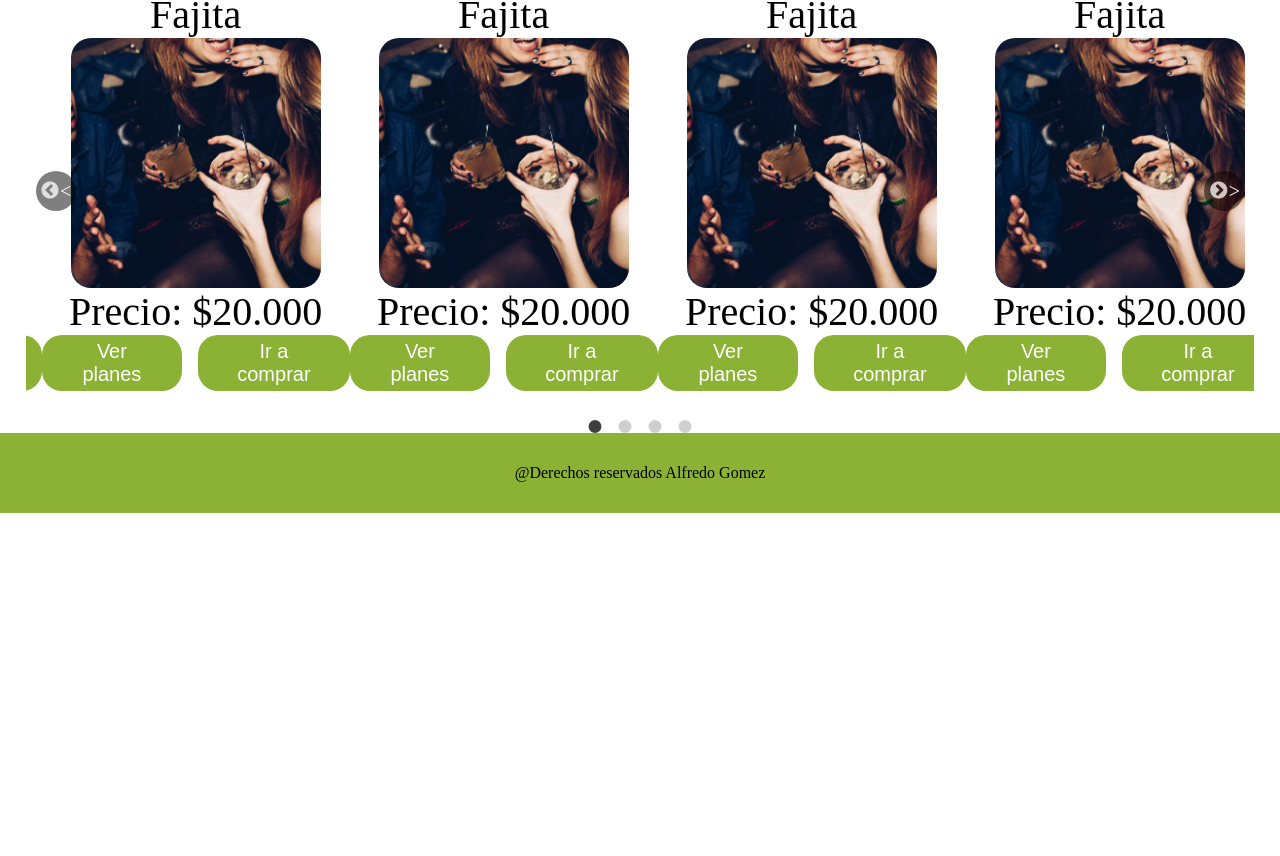
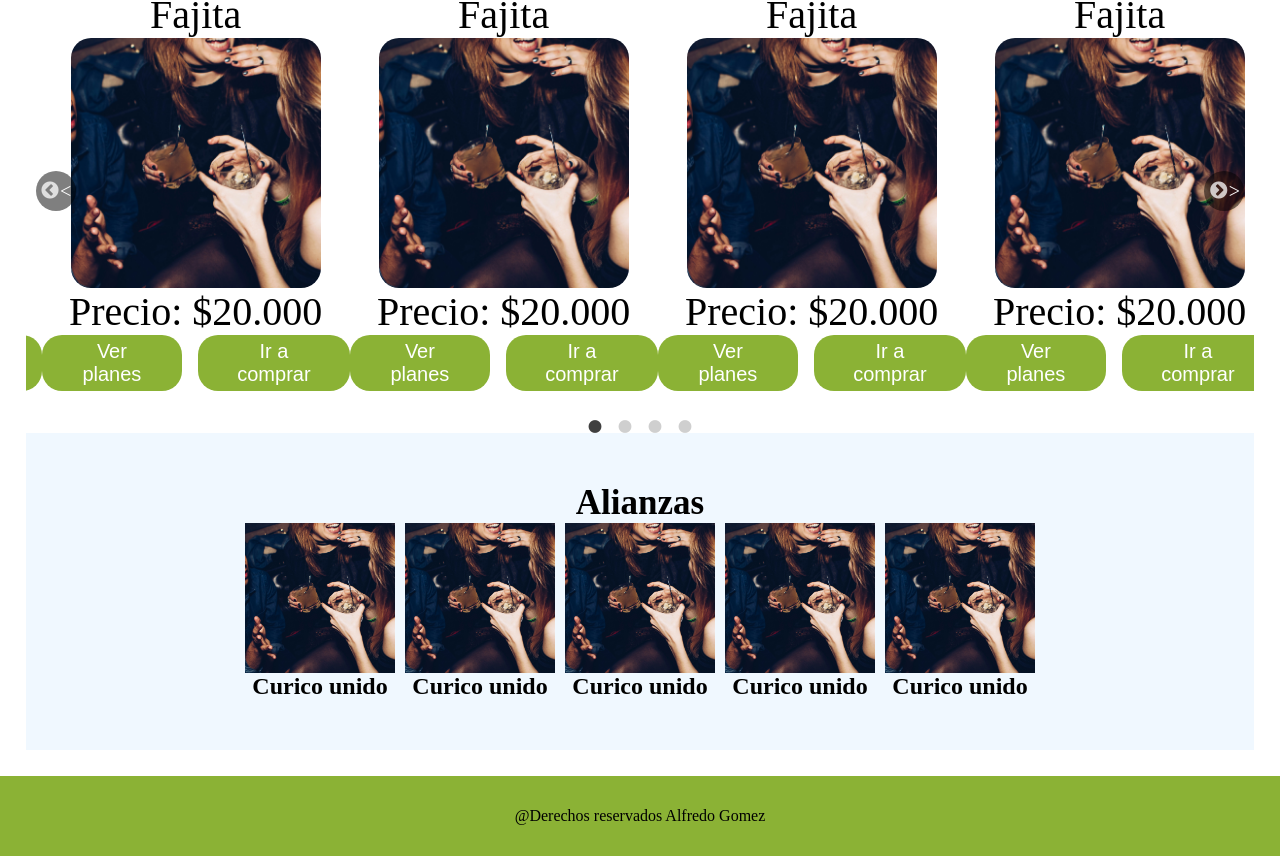
Before and after one commit to alfre755/NutriGreen, a React (Vite) app in the folder NutriGreen/: page / in a window 1280 px wide. Shown: the part 1269-2125 px from the top of the page. Before the commit the page ends 1782 px from the top, so only its background shows below. Built offline with nearby package versions, Linux system fonts and the light colour scheme.

Commit message:
feat seccion
Se desarrolla seccion dedicada a mostrar las alianzas del negocio

```diff
--- a/NutriGreen/src/pages/MenuInvitado.jsx
+++ b/NutriGreen/src/pages/MenuInvitado.jsx
@@ -4,6 +4,7 @@ import styled from "@emotion/styled";
 import ContentWhitImage from "../sections/Main/ContentWhitImage";
 import { useNavigate } from "react-router-dom";
 import ListarDocumentosConImagen from "../components/LayaoutTemplate/ListarDocumentosConImagen";
+import AlianzasSection from "../sections/Custom/AlianzasSection";
 
 const MenuInvitadoStyle = styled.section`
   display: flex;
@@ -76,6 +77,7 @@ function MenuInvitado(props) {
           ],
         }}
       />
+      <AlianzasSection />
     </MenuInvitadoStyle>
   );
 }
--- /dev/null
+++ b/NutriGreen/src/sections/Custom/AlianzasSection.jsx
@@ -0,0 +1,73 @@
+import React from "react";
+import PropTypes from "prop-types";
+import styled from "@emotion/styled";
+
+const AlianzasSectionStyle = styled.section`
+  display: flex;
+  flex-direction: column;
+  padding: 50px 50px 50px;
+  align-items: center;
+  background-color: aliceblue;
+
+  h1 {
+    font-size: 35px;
+  }
+
+  .alianzasWrapper {
+    display: flex;
+    gap: 10px;
+
+    .alianzaWrapper {
+      display: flex;
+      flex-direction: column;
+      align-items: center;
+      img {
+        height: 150px;
+        width: 150px;
+      }
+    }
+  }
+`;
+
+function AlianzasSection(props) {
+  const objAlianzas = [
+    {
+      nombre: "Curico unido",
+      logo: "public/evento5_4.jpg",
+    },
+    {
+      nombre: "Curico unido",
+      logo: "public/evento5_4.jpg",
+    },
+    {
+      nombre: "Curico unido",
+      logo: "public/evento5_4.jpg",
+    },
+    {
+      nombre: "Curico unido",
+      logo: "public/evento5_4.jpg",
+    },
+    {
+      nombre: "Curico unido",
+      logo: "public/evento5_4.jpg",
+    },
+  ];
+
+  return (
+    <AlianzasSectionStyle>
+      <h1>Alianzas</h1>
+      <div className="alianzasWrapper">
+        {objAlianzas.map(({ nombre, logo }) => (
+          <div className="alianzaWrapper" key={nombre}>
+            <img src={logo} alt={nombre} />
+            <h2>{nombre}</h2>
+          </div>
+        ))}
+      </div>
+    </AlianzasSectionStyle>
+  );
+}
+
+AlianzasSection.propTypes = {};
+
+export default AlianzasSection;
```
